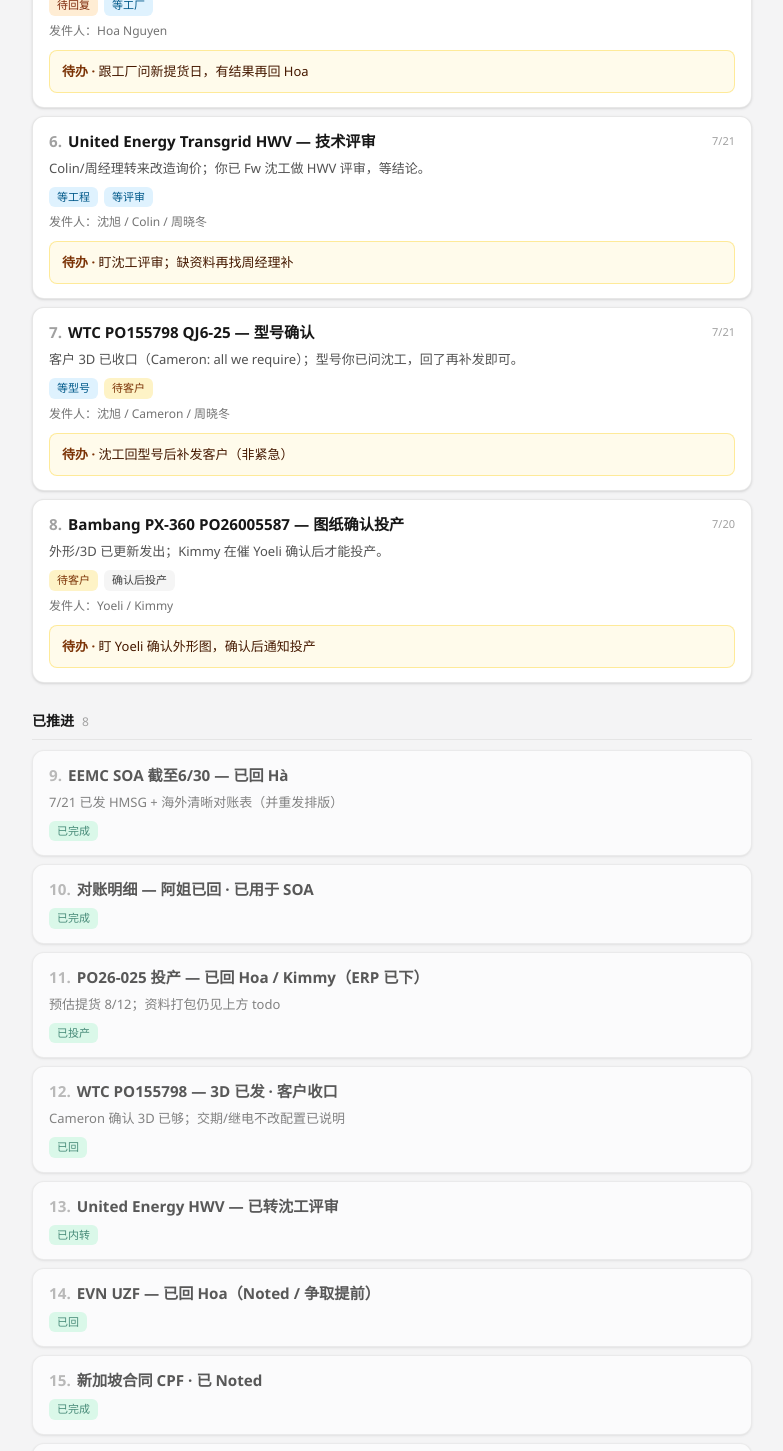
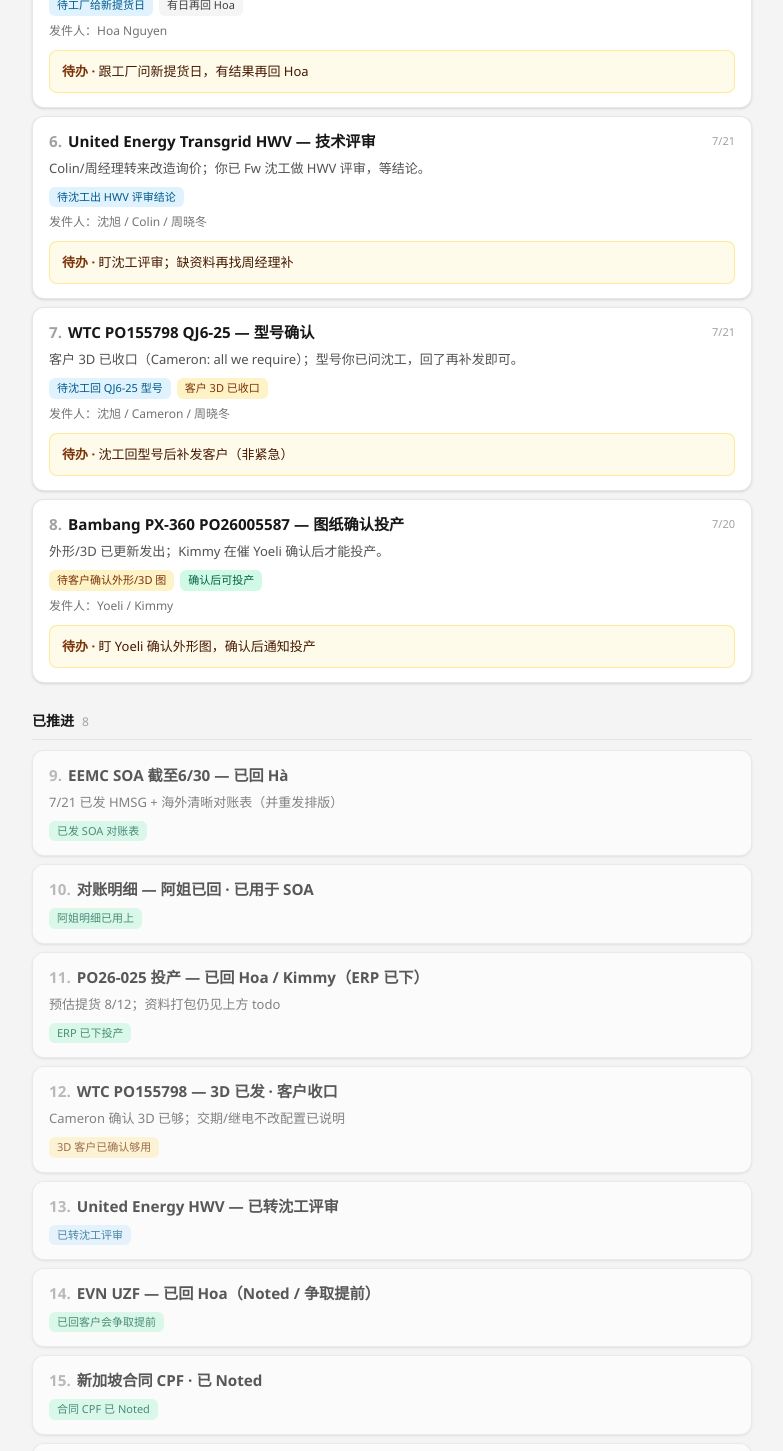
Before and after one commit to erict16/email-desk, a Next.js app: page / in a window 1280 px wide. Shown: the part 1330-2781 px from the top of the page, without its empty margins (248-1031 px from the left). Built offline with nearby package versions, Linux system fonts and the light colour scheme.

Commit message:
content: make tags concrete who+what phrases
Replace bare 待客户/等工厂/等型号 with scannable actions
like 待客户确认外形/3D 图, 待工厂给新提货日, 待沈工回型号.

```diff
--- a/content/board.md
+++ b/content/board.md
@@ -12,7 +12,7 @@ meetings:
 - priority: P0
 - date: 7/20
 - meta: Trung 已收 final Air bill，点名要全套单证；Sent 未见你回文件。
-- tags: 需尽快, 待发单证
+- tags: 需尽快, 待你发 Invoice/PL/CQ/TR/Form E
 - people: Trung (Sanaky)
 - action: 发 Invoice、PL、CQ、Test Report、Form E 草稿供核对（CQ/TR 归你）
 
@@ -20,7 +20,7 @@ meetings:
 - priority: P0
 - date: 7/20
 - meta: 她要「所有附件+沟通邮件」；你 7/21 只回了「已经下好了」，打包仍欠。
-- tags: 需尽快, 待打包
+- tags: 需尽快, 待你打包附件+往来邮件
 - people: 李倩
 - action: 把全套附件 + 往来邮件整理发给她
 
@@ -28,7 +28,7 @@ meetings:
 - priority: P0
 - date: 7/21
 - meta: Hoa 要图；Anthony 改 QS2607196R1（ET-SZ6），点名 Eric/Kimmy 尽快放图，PO 将到。
-- tags: 需尽快, 待放图
+- tags: 需尽快, 待放行审批图给 Hoa
 - people: Hoa / Anthony / Kimmy
 - action: 协调出图并放行给 Hoa（含备用 CMA7 轴+伞齿）
 
@@ -36,7 +36,7 @@ meetings:
 - priority: P1
 - date: 7/20
 - meta: DETC 管系要改位，客户在等能不能做；未见工程结论/你方回复。
-- tags: 待回复, 等工程
+- tags: 待工程确认管位可否改, 改完再回客户
 - people: Trung / Kimmy
 - action: 问工程可否改位，确认后回复客户
 
@@ -44,7 +44,7 @@ meetings:
 - priority: P1
 - date: 7/18
 - meta: Hoa 嫌 9/5 太晚；你已 Noted 会再争取，仍欠工厂新提货日。
-- tags: 待回复, 等工厂
+- tags: 待工厂给新提货日, 有日再回 Hoa
 - people: Hoa Nguyen
 - action: 跟工厂问新提货日，有结果再回 Hoa
 
@@ -52,7 +52,7 @@ meetings:
 - priority: P1
 - date: 7/21
 - meta: Colin/周经理转来改造询价；你已 Fw 沈工做 HWV 评审，等结论。
-- tags: 等工程, 等评审
+- tags: 待沈工出 HWV 评审结论
 - people: 沈旭 / Colin / 周晓冬
 - action: 盯沈工评审；缺资料再找周经理补
 
@@ -60,7 +60,7 @@ meetings:
 - priority: P2
 - date: 7/21
 - meta: 客户 3D 已收口（Cameron: all we require）；型号你已问沈工，回了再补发即可。
-- tags: 等型号, 待客户
+- tags: 待沈工回 QJ6-25 型号, 客户 3D 已收口
 - people: 沈旭 / Cameron / 周晓冬
 - action: 沈工回型号后补发客户（非紧急）
 
@@ -68,7 +68,7 @@ meetings:
 - priority: P2
 - date: 7/20
 - meta: 外形/3D 已更新发出；Kimmy 在催 Yoeli 确认后才能投产。
-- tags: 待客户, 确认后投产
+- tags: 待客户确认外形/3D 图, 确认后可投产
 - people: Yoeli / Kimmy
 - action: 盯 Yoeli 确认外形图，确认后通知投产
 
@@ -76,38 +76,38 @@ meetings:
 
 ### EEMC SOA 截至6/30 — 已回 Hà
 - priority: OK
-- tags: 已完成
+- tags: 已发 SOA 对账表
 - meta: 7/21 已发 HMSG + 海外清晰对账表（并重发排版）
 
 ### 对账明细 — 阿姐已回 · 已用于 SOA
 - priority: OK
-- tags: 已完成
+- tags: 阿姐明细已用上
 
 ### PO26-025 投产 — 已回 Hoa / Kimmy（ERP 已下）
 - priority: OK
-- tags: 已投产
+- tags: ERP 已下投产
 - meta: 预估提货 8/12；资料打包仍见上方 todo
 
 ### WTC PO155798 — 3D 已发 · 客户收口
 - priority: OK
-- tags: 已回
+- tags: 3D 客户已确认够用
 - meta: Cameron 确认 3D 已够；交期/继电不改配置已说明
 
 ### United Energy HWV — 已转沈工评审
 - priority: OK
-- tags: 已内转
+- tags: 已转沈工评审
 
 ### EVN UZF — 已回 Hoa（Noted / 争取提前）
 - priority: OK
-- tags: 已回
+- tags: 已回客户会争取提前
 
 ### 新加坡合同 CPF · 已 Noted
 - priority: OK
-- tags: 已完成
+- tags: 合同 CPF 已 Noted
 
 ### HMP26-428 空运 · 到货数据已出（Unitex/玲玲）
 - priority: OK
-- tags: 已完成
+- tags: 空运到货数据已出
 
 ## fyi | 知会
 
@@ -115,7 +115,7 @@ meetings:
 - priority: FYI
 - date: 7/20
 - meta: John 发全员 SG 属地流程；Anthony 已代表回复知悉，Rose 将培训。
-- tags: 知会, 流程
+- tags: 必读 SG 交易流程, Rose 将培训
 - people: John Zhou / Anthony
 - action: 抽空读附件，SG 单按新规
 
@@ -123,30 +123,30 @@ meetings:
 - priority: FYI
 - date: 7/16
 - meta: 包装少顶盖，已问 Grace；暂无新回复。
-- tags: 缺件, 旁听
+- tags: 缺继电器顶盖, 等 Grace 补发
 - people: Hoa / Grace Zhou
 - action: 有空跟一下补发节点
 
 ### HLG / MEE / DPTSC / BTDA 等询价
 - priority: FYI
-- tags: 非主责, 旁听
+- tags: 询价非你主谈, 旁听即可
 - people: Anthony / Kimmy / Hoa
 - action: 旁听，不用你主导
 
 ### Gerrick OLTC Product Approval — 合规核对
 - priority: FYI
-- tags: 知会, 合规
+- tags: 转 Kimmy 做合规核对
 - action: 让 Kimmy 做 full compliance check
 
 ### Bambang PX-373 — 无法匹配 OLTC
 - priority: FYI
-- tags: 关闭
+- tags: 无法供货已关闭
 - action: Kimmy 已说明无法供货
 
 ### Sanaky QS2606175 — 新 4 台议价
 - priority: FYI
 - date: 7/21
 - meta: Trung 找 Tony 要再降价，主谈 Anthony。
-- tags: 非主责, 谈判中
+- tags: 议价主谈 Anthony, 你旁听
 - people: Trung / Anthony
 - action: 旁听即可
--- a/src/components/Card.tsx
+++ b/src/components/Card.tsx
@@ -1,21 +1,23 @@
 import type { BoardItem } from "@/lib/parse-board";
 
 /**
- * Status tags — short plain words, semantic color (no harsh 「死线」).
- * e.g. 需尽快 / 待回复 / 等工程 / 待客户 / 已完成
+ * Tags are short “who + what” phrases (not bare 等工厂/待客户).
+ * Color by intent keyword still works when the phrase is longer.
  */
 function tagClass(label: string): string {
   const t = label.trim();
   if (/需尽快|优先|紧急|催你|阻塞/.test(t)) return "bg-rose-100 text-rose-800";
-  if (/待回复|待发|待补|待打包|待你|待放图|你欠/.test(t))
+  if (/待你|待发|待打包|待放行|待补|你欠/.test(t))
     return "bg-orange-100 text-orange-900";
-  if (/待客户|等客户|等确认|谈判/.test(t)) return "bg-amber-100 text-amber-900";
-  if (/等工程|等工厂|等评审|等型号|内转中/.test(t))
+  if (/待客户|等客户|客户已|3D|外形|OS|图纸|议价|谈判/.test(t))
+    return "bg-amber-100 text-amber-900";
+  if (/待工程|待工厂|待沈工|等工程|等工厂|评审|型号|提货日|管位/.test(t))
     return "bg-sky-100 text-sky-800";
-  if (/已完成|已回|已投产|已内转|已发|已收口|已确认|关闭/.test(t))
+  if (/已发|已回|已转|已下|已用|已出|已 Noted|已确认|够用|关闭|投产/.test(t))
     return "bg-emerald-100 text-emerald-800";
-  if (/知会|旁听|非主责|流程|合规/.test(t)) return "bg-slate-100 text-slate-700";
-  if (/缺件|售后|物流/.test(t)) return "bg-violet-100 text-violet-800";
+  if (/知会|旁听|非你|非主|必读|流程|培训|合规|转 Kimmy/.test(t))
+    return "bg-slate-100 text-slate-700";
+  if (/缺|售后|物流|补发|顶盖/.test(t)) return "bg-violet-100 text-violet-800";
   return "bg-neutral-100 text-neutral-700";
 }
 
```
